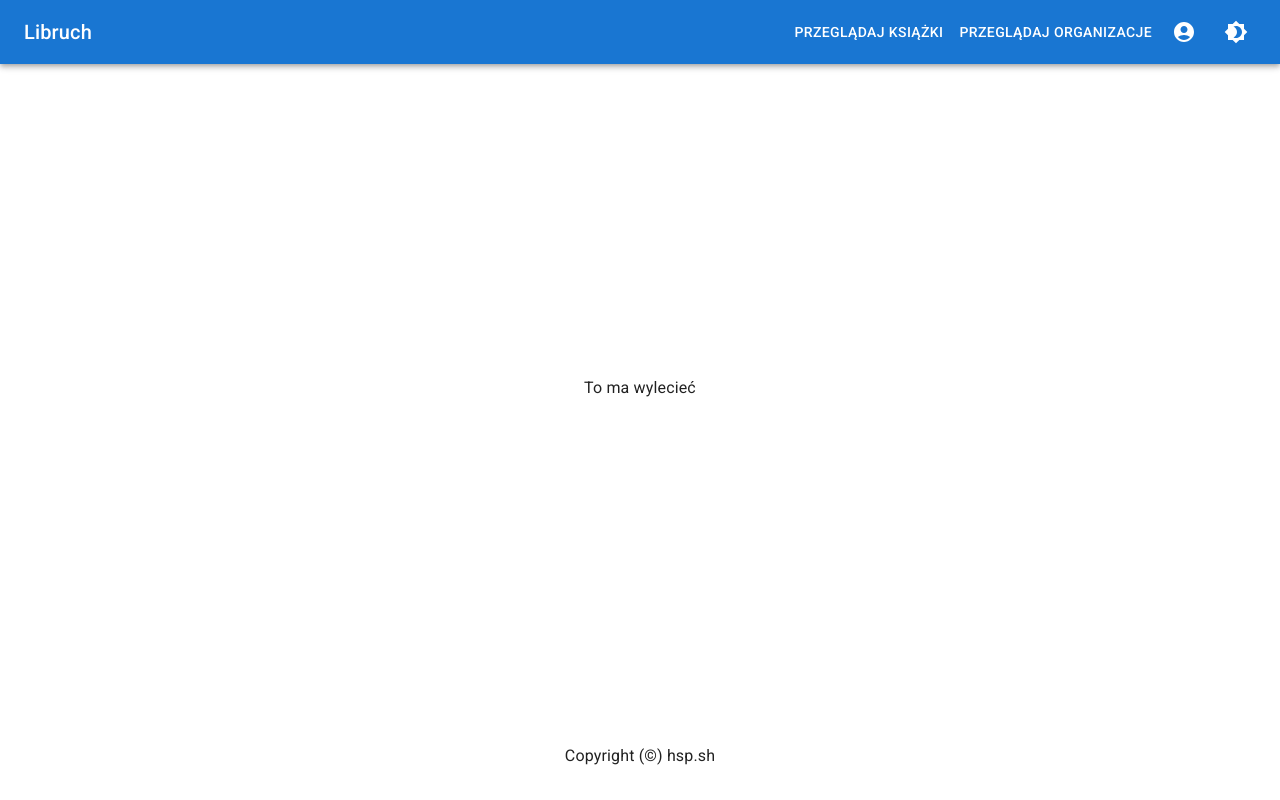
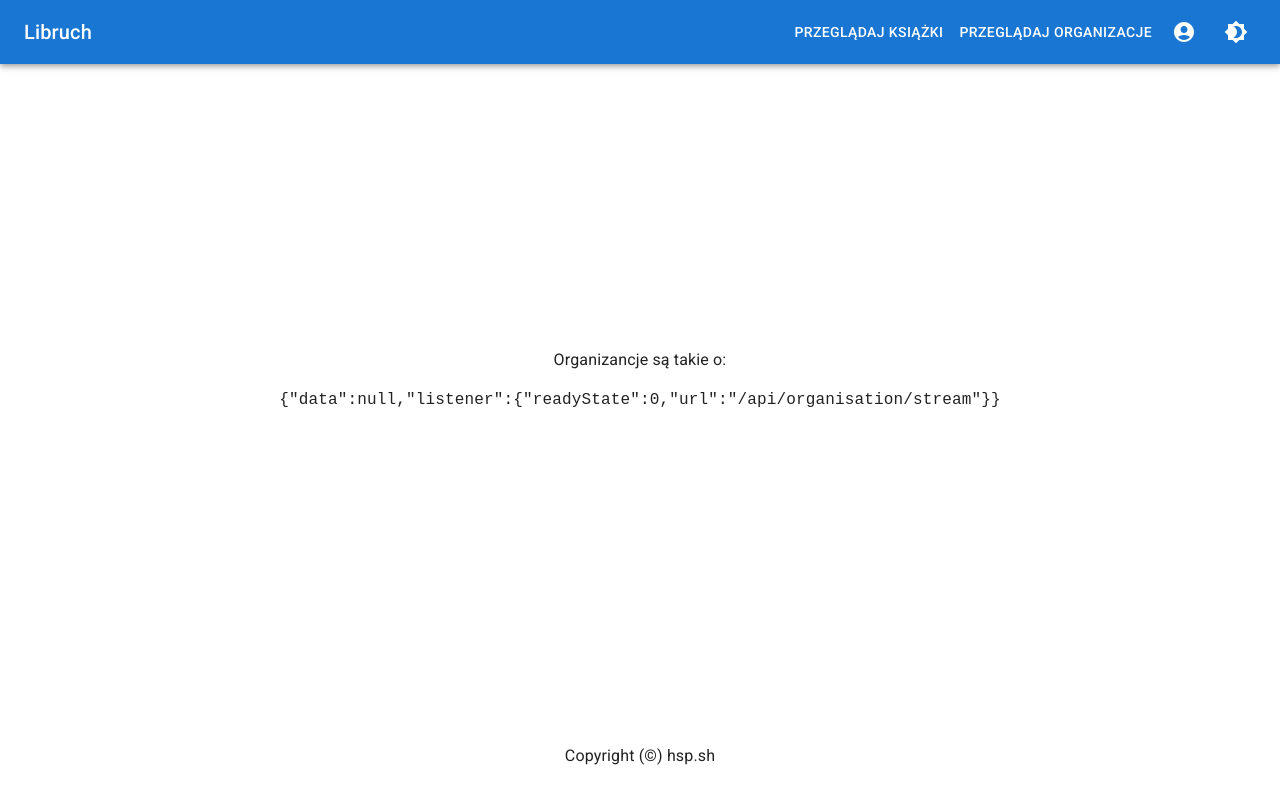
Before and after one commit to ksidelta/libruch, a Next.js app in the folder frontend/: page /organisations in a window 1280 px wide. Built offline with nearby package versions, Linux system fonts and the light colour scheme; no server answers.

Commit message:
Read server side events for organisations

```diff
--- /dev/null
+++ b/frontend/features/EventsSteam/EventListener.tsx
@@ -0,0 +1,51 @@
+import {
+  createContext,
+  useContext,
+  useState,
+  PropsWithChildren,
+  useEffect,
+} from "react";
+
+interface EventListenerContextData {
+  data: unknown;
+  listener: EventSource;
+}
+
+type EventListenerProps = PropsWithChildren<{
+  url: string;
+}>;
+
+export const EventListenerContext =
+  createContext<EventListenerContextData | null>(null);
+
+export const EventListenerProvider = ({
+  url,
+  children,
+}: EventListenerProps) => {
+  const [data, setData] = useState<unknown>(null);
+  const [listener, setListener] = useState<EventSource | null>(null);
+
+  useEffect(() => {
+    const list = new EventSource(url);
+    list.onmessage = ({ data }) => {
+      setData(data);
+    };
+    setListener(list);
+  }, []);
+
+  return (
+    <EventListenerContext.Provider value={{ data, listener }}>
+      {children}
+    </EventListenerContext.Provider>
+  );
+};
+
+export const useEventListener = () => {
+  const contextData = useContext(EventListenerContext);
+
+  if (!contextData) {
+    throw new Error("bruh");
+  }
+
+  return contextData;
+};
--- a/frontend/pages/organisations.tsx
+++ b/frontend/pages/organisations.tsx
@@ -1,9 +1,26 @@
 import { AuthorizedLayout } from "../components/Layout";
+import {
+  EventListenerContext,
+  EventListenerProvider,
+  // useEventListener,
+} from "../features/EventsSteam/EventListener";
 
 const Organisation = () => {
+  const streamURL = "/api/organisation/stream";
+  // const eventListenerContext = useEventListener();
+
   return (
     <AuthorizedLayout>
-      To ma wylecieć
+      <EventListenerProvider url={streamURL}>
+        <EventListenerContext.Consumer>
+          {(organizationsContext) => (
+            <>
+              Organizancje są takie o:
+              <pre>{JSON.stringify(organizationsContext)}</pre>
+            </>
+          )}
+        </EventListenerContext.Consumer>
+      </EventListenerProvider>
     </AuthorizedLayout>
   );
 };
```
